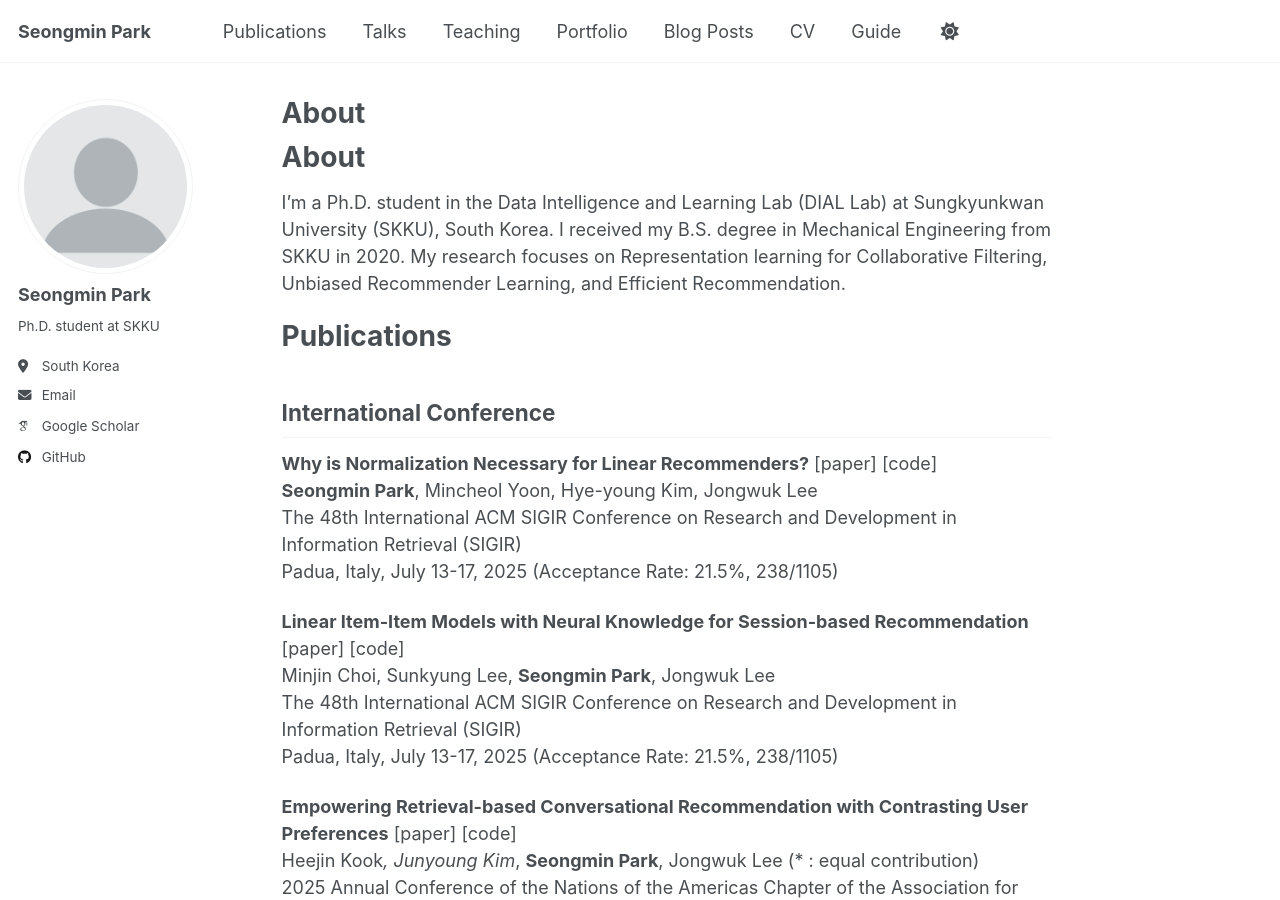
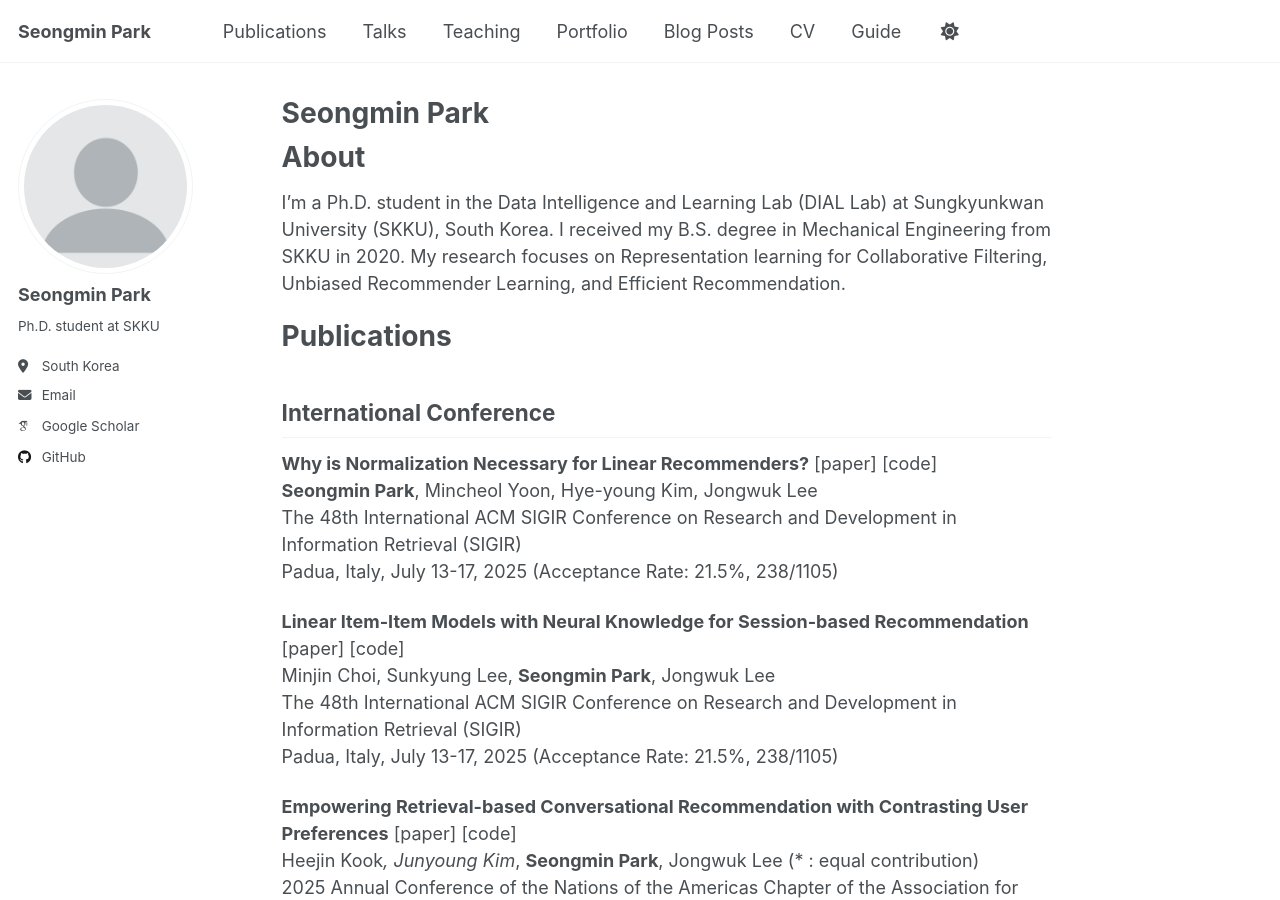
Before and after one commit to psm1206/psm1206.github.io, a Jekyll site: the page built from _pages/about.md, in a window 1280 px wide and 900 px high. Built offline with Jekyll 4.4.1, drawn with Linux system fonts in a browser that asks for light colours; some web fonts are replaced; our own code applies the rules of GitHub Pages for plain Markdown files; a script that is not in the unit is left out.

```diff
--- a/_pages/about.md
+++ b/_pages/about.md
@@ -1,3 +1,12 @@
+---
+permalink: /
+title: "Seongmin Park"
+author_profile: true
+redirect_from:
+  - /about/
+  - /about.html
+---
+
 # About
 I'm a Ph.D. student in the Data Intelligence and Learning Lab (DIAL Lab) at Sungkyunkwan University (SKKU), South Korea. I received my B.S. degree in Mechanical Engineering from SKKU in 2020.
 My research focuses on Representation learning for Collaborative Filtering, Unbiased Recommender Learning, and Efficient Recommendation.
```
